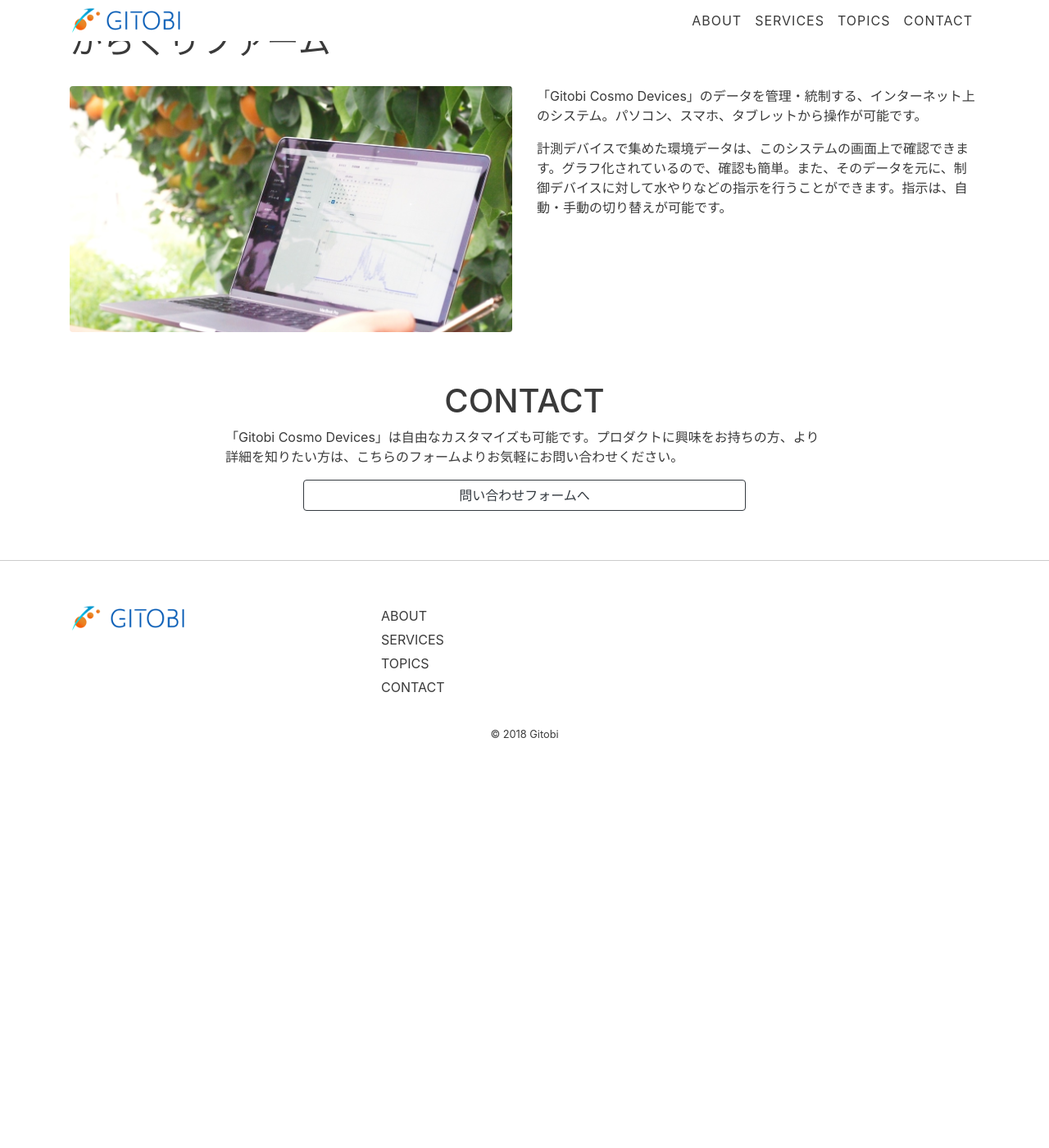
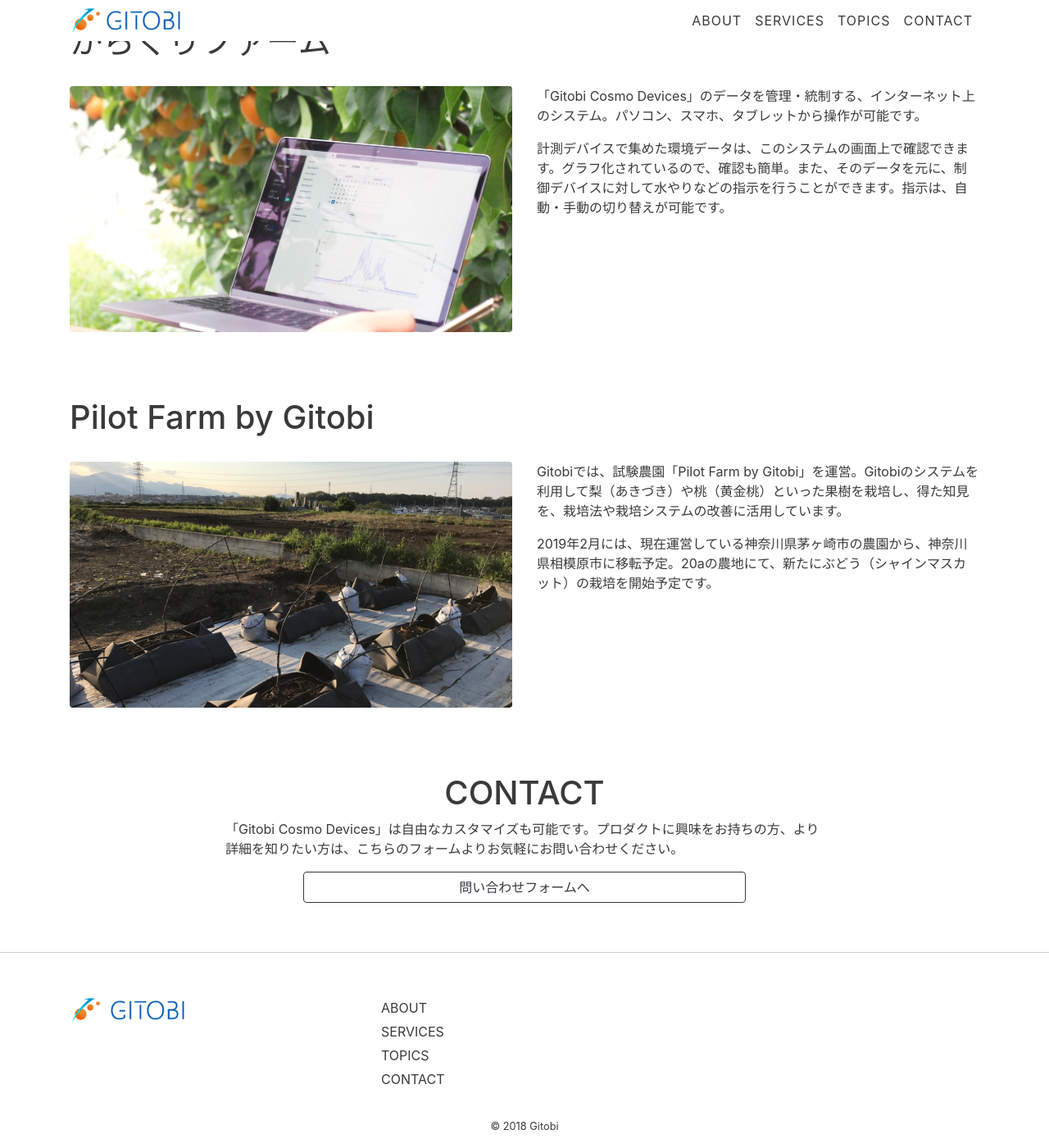
Before and after one commit to gitobi/gitobi.github.io, a Jekyll site: the page built from services/index.html, in a window 1280 px wide and 1400 px high, scrolled down 1321 px. Shown: the whole window at 82% size. Built offline with Jekyll 4.4.1, drawn with Linux system fonts in a browser that asks for light colours; nearby versions of some CDN libraries; before the commit the page ends 2243 px from its top, so only the background shows below that.

Commit message:
Add pilot farm by gitobi

```diff
--- a/assets/css/pages/services.scss
+++ b/assets/css/pages/services.scss
@@ -40,6 +40,22 @@
     }
 
     .eyecatch-img {
+      margin-bottom: 20px;
+      height: 300px;
+      width: 100%;
+      object-fit: cover;
+    }
+  }
+
+  .pilot-farm-by-gitobi {
+    margin: 50px 0 60px 0;
+
+    h1 {
+      margin-bottom: 30px;
+    }
+
+    .eyecatch-img {
+      margin-bottom: 20px;
       height: 300px;
       width: 100%;
       object-fit: cover;
--- a/services/index.html
+++ b/services/index.html
@@ -59,6 +59,21 @@
         </div>
     </div>
 
+    <div class="pilot-farm-by-gitobi">
+        <div class="container">
+            <h1>Pilot Farm by Gitobi</h1>
+            <div class="row">
+                <div class="col-md-6">
+                    <img class="eyecatch-img rounded" src="/assets/images/pages/services/farm.jpg" alt="Pilot Farm by Gitobi画像" />
+                </div>
+                <div class="col-md-6 device">
+                    <p>Gitobiでは、試験農園「Pilot Farm by Gitobi」を運営。Gitobiのシステムを利用して梨（あきづき）や桃（黄金桃）といった果樹を栽培し、得た知見を、栽培法や栽培システムの改善に活用しています。</p>
+                    <p>2019年2月には、現在運営している神奈川県茅ヶ崎市の農園から、神奈川県相模原市に移転予定。20aの農地にて、新たにぶどう（シャインマスカット）の栽培を開始予定です。</p>
+                </div>
+            </div>
+        </div>
+    </div>
+
     <div class="contact">
         <div class="container">
             <div class="row">
```
Also changed, not shown: assets/images/pages/services/farm.jpg (added).
